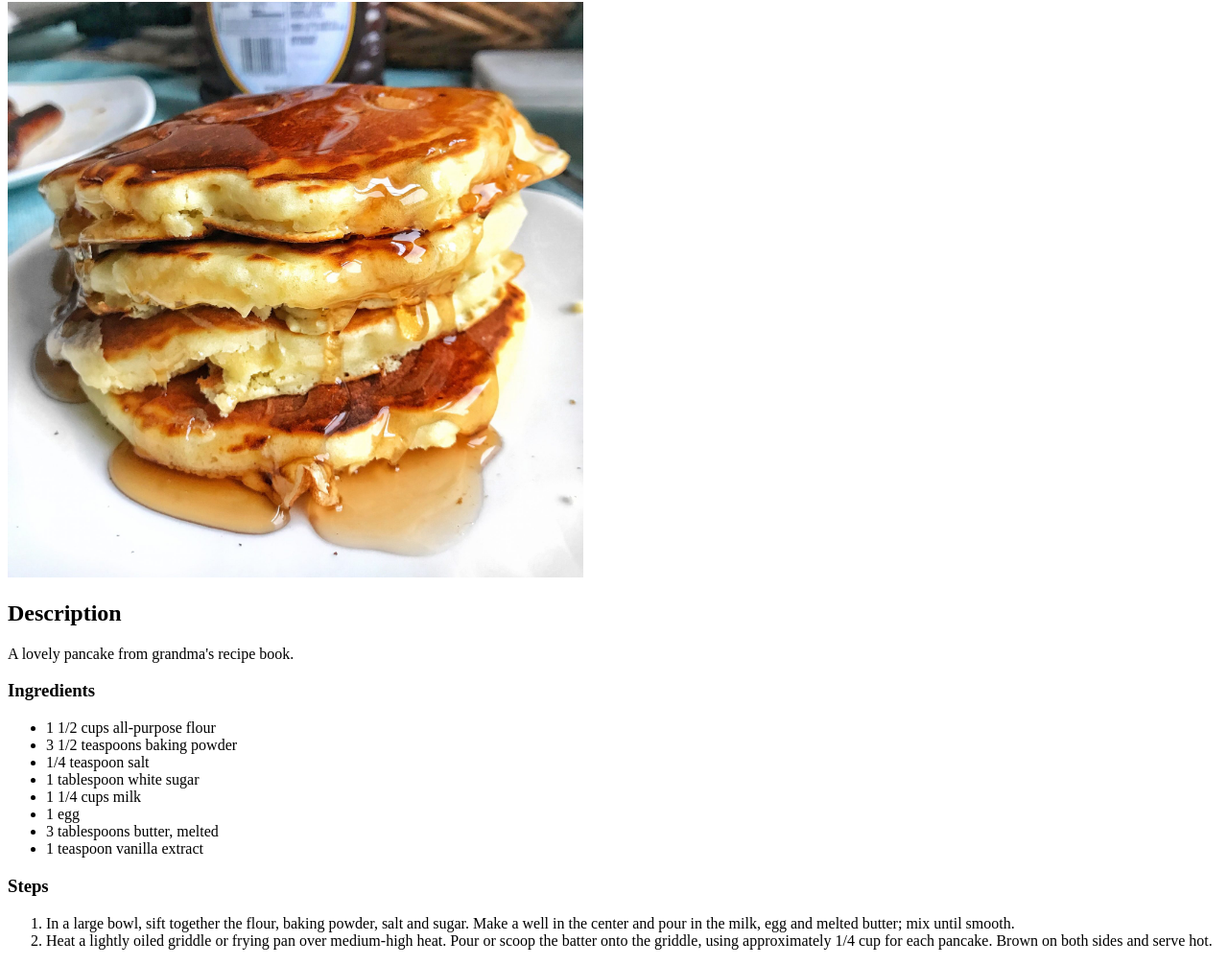
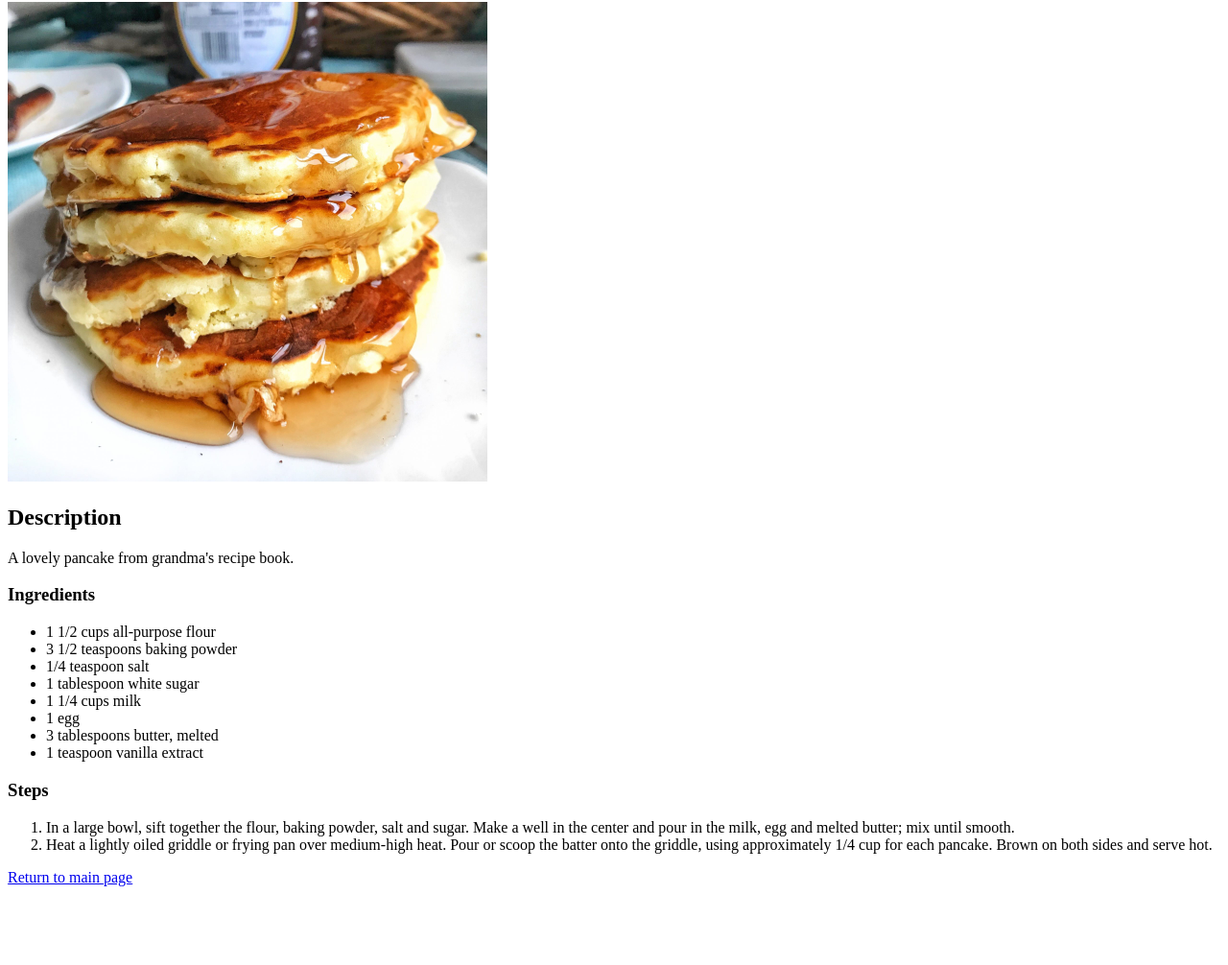
Before and after one commit to dimasjp/odin-recipes, a plain HTML site: page recipes/pancakes.html in a window 1280 px wide. Shown: the part 78-1084 px from the top of the page at 96% size. After the commit the page ends 1010 px from the top, so only its background shows below. Drawn offline with Linux system fonts and the light colour scheme.

Commit message:
Fixed link

```diff
--- a/recipes/pancakes.html
+++ b/recipes/pancakes.html
@@ -10,7 +10,7 @@
 <body>
     <h1>Pancakes</h1>
 
-    <img src="../images/pancakes.jpg" alt="A picture of a stack of pancakes" style="width:600px;height:600px;">
+    <img src="../images/pancakes.jpg" alt="A picture of a stack of pancakes" style="width:500px;height:500px;">
     <h2>Description</h2>
     <p>A lovely pancake from grandma's recipe book.</p>
 
@@ -31,6 +31,7 @@
         <li>In a large bowl, sift together the flour, baking powder, salt and sugar. Make a well in the center and pour in the milk, egg and melted butter; mix until smooth.</li>
         <li>Heat a lightly oiled griddle or frying pan over medium-high heat. Pour or scoop the batter onto the griddle, using approximately 1/4 cup for each pancake. Brown on both sides and serve hot.</li>
     </ol>
+    <a href="../index.html">Return to main page</a>
 </body>
 
 </html>
```
Also changed, not shown: recipes/hash-browns.html (+1 -0 lines).
